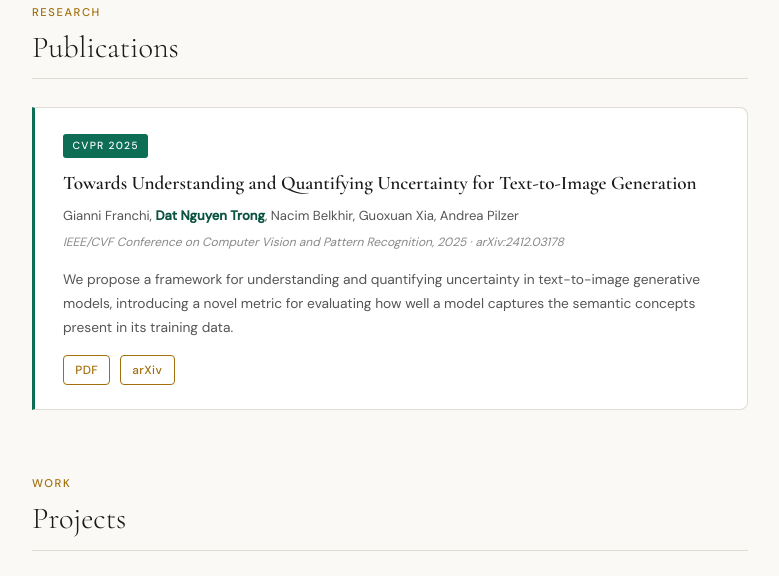
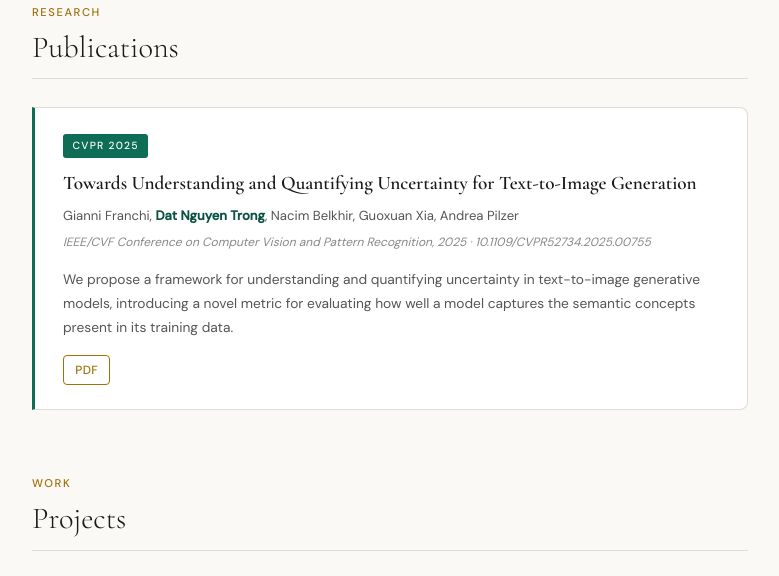
Before and after one commit to DatTrongNg/DatTrongNg.github.io, a plain HTML site: page index.html in a window 1280 px wide. Shown: the part 2860-3436 px from the top of the page, without its empty margins (250-1029 px from the left). Drawn offline with nearby package versions, Linux system fonts and the light colour scheme.

Commit message:
Change arXiv link to DOI in publication details
Updated the publication metadata for CVPR 2025.

```diff
--- a/index.html
+++ b/index.html
@@ -137,11 +137,10 @@
       <div class="pub-badge">CVPR 2025</div>
       <div class="pub-title">Towards Understanding and Quantifying Uncertainty for Text-to-Image Generation</div>
       <div class="pub-authors">Gianni Franchi, <strong>Dat Nguyen Trong</strong>, Nacim Belkhir, Guoxuan Xia, Andrea Pilzer</div>
-      <div class="pub-meta">IEEE/CVF Conference on Computer Vision and Pattern Recognition, 2025 · arXiv:2412.03178</div>
+      <div class="pub-meta">IEEE/CVF Conference on Computer Vision and Pattern Recognition, 2025 · 10.1109/CVPR52734.2025.00755</div>
       <div class="pub-abstract">We propose a framework for understanding and quantifying uncertainty in text-to-image generative models, introducing a novel metric for evaluating how well a model captures the semantic concepts present in its training data.</div>
       <div class="pub-links">
         <a class="pub-link" href="https://openaccess.thecvf.com/content/CVPR2025/papers/Franchi_Towards_Understanding_and_Quantifying_Uncertainty_for_Text-to-Image_Generation_CVPR_2025_paper.pdf" target="_blank">PDF</a>
-        <a class="pub-link" href="https://arxiv.org/abs/2412.03178" target="_blank">arXiv</a>
       </div>
     </div>
   </section>
```
